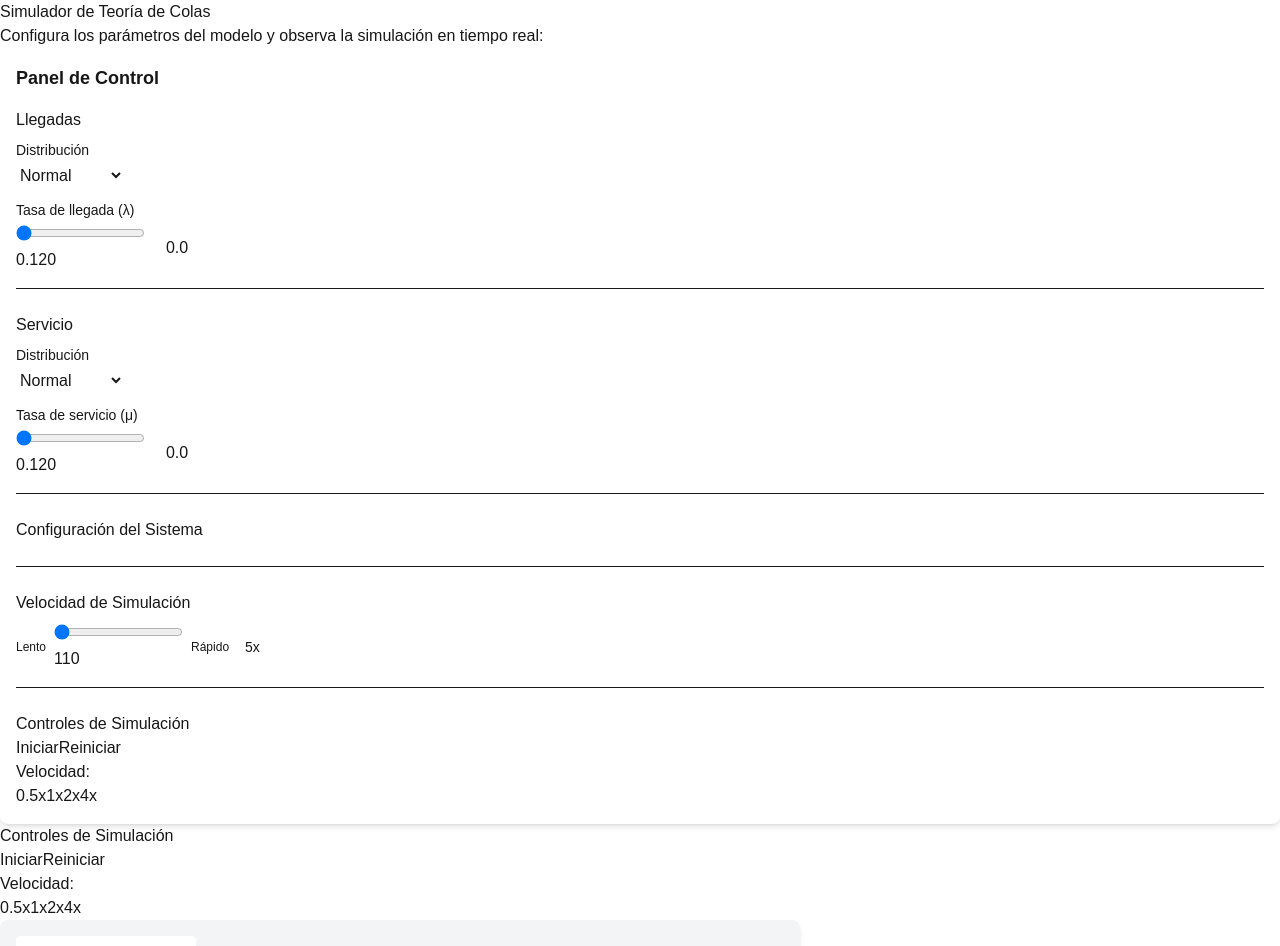
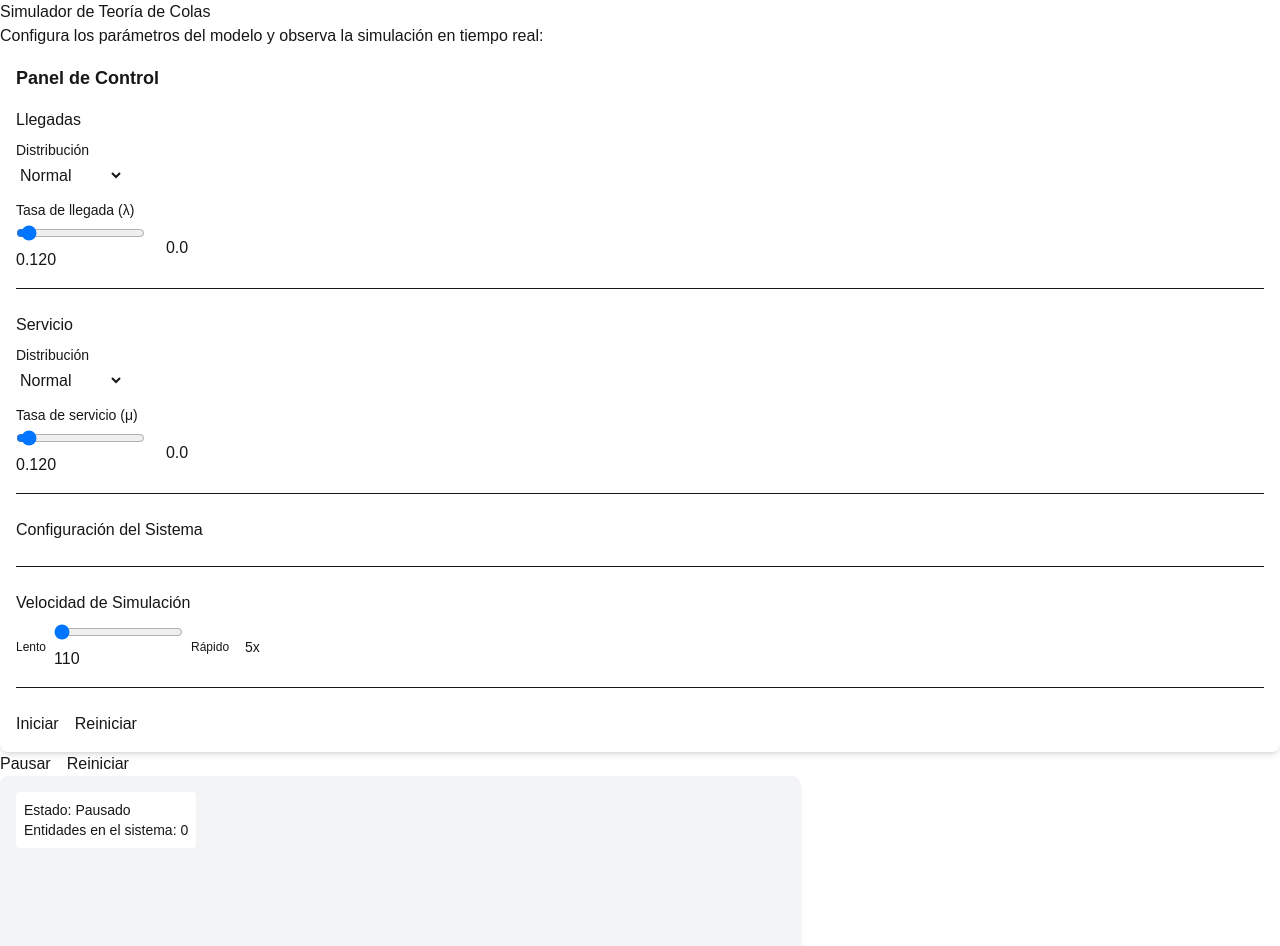
Before and after one commit to ingemateo30/teoriacolas.com, a Next.js app: page /simulator in a window 1280 px wide. Shown: the top 946 px of the page. Built offline with nearby package versions, Linux system fonts and the light colour scheme.

Commit message:
sin errores pero no simula datos

```diff
--- a/src/components/layout/Sidebar.tsx
+++ b/src/components/layout/Sidebar.tsx
@@ -84,7 +84,7 @@ export default function Sidebar() {
       ],
     },
     {
-      title: "Laboratorio",
+      title: "Calculadora",
       icon: (
         <svg className="w-5 h-5" fill="none" stroke="currentColor" viewBox="0 0 24 24" xmlns="http://www.w3.org/2000/svg">
           <path strokeLinecap="round" strokeLinejoin="round" strokeWidth="2" d="M19.428 15.428a2 2 0 00-1.022-.547l-2.387-.477a6 6 0 00-3.86.517l-.318.158a6 6 0 01-3.86.517L6.05 15.21a2 2 0 00-1.806.547M8 4h8l-1 1v5.172a2 2 0 00.586 1.414l5 5c1.26 1.26.367 3.414-1.415 3.414H4.828c-1.782 0-2.674-2.154-1.414-3.414l5-5A2 2 0 009 10.172V5L8 4z" />
--- a/src/components/simulator/SimulationControls.tsx
+++ b/src/components/simulator/SimulationControls.tsx
@@ -1,4 +1,4 @@
-import { useState } from 'react';
+import React from 'react';
 import { Button } from '@/components/ui/Button';
 import { SimulationState } from '@/types/simulation';
 
@@ -9,38 +9,26 @@ interface SimulationControlsProps {
   simulationState: SimulationState;
 }
 
-
-export const SimulationControls:React.FC<SimulationControlsProps> = ( {
+export const SimulationControls: React.FC<SimulationControlsProps> = ({
   onStart,
   onPause,
   onReset,
   simulationState,
-} ) => {
+}) => {
+  const isRunning = simulationState === 'running';
 
-
-  const [isRunning, setIsRunning] = useState(false);
-  const [speed, setSpeed] = useState(1);
-
+  // Usar las props en lugar de funciones vacías
   const handleToggleSimulation = () => {
-    setIsRunning(!isRunning);
-    // Lógica para iniciar/pausar la simulación
-  };
-
-  const handleReset = () => {
-    setIsRunning(false);
-    // Lógica para reiniciar la simulación
-  };
-
-  const handleSpeedChange = (newSpeed: number) => {
-    setSpeed(newSpeed);
-    // Lógica para cambiar la velocidad de simulación
+    if (isRunning) {
+      onPause();
+    } else {
+      onStart();
+    }
   };
 
   return (
     <div className="simulation-controls">
-      <h2>Controles de Simulación</h2>
-
-      <div className="controls-wrapper">
+      <div className="flex space-x-4">
         <Button
           onClick={handleToggleSimulation}
           variant={isRunning ? "secondary" : "primary"}
@@ -49,41 +37,11 @@ export const SimulationControls:React.FC<SimulationControlsProps> = ( {
         </Button>
 
         <Button
-          onClick={handleReset}
+          onClick={onReset}
           variant="outline"
         >
           Reiniciar
         </Button>
-
-        <div className="speed-controls">
-          <span>Velocidad:</span>
-          <div className="speed-buttons">
-            <button
-              className={`speed-button ${speed === 0.5 ? 'active' : ''}`}
-              onClick={() => handleSpeedChange(0.5)}
-            >
-              0.5x
-            </button>
-            <button
-              className={`speed-button ${speed === 1 ? 'active' : ''}`}
-              onClick={() => handleSpeedChange(1)}
-            >
-              1x
-            </button>
-            <button
-              className={`speed-button ${speed === 2 ? 'active' : ''}`}
-              onClick={() => handleSpeedChange(2)}
-            >
-              2x
-            </button>
-            <button
-              className={`speed-button ${speed === 4 ? 'active' : ''}`}
-              onClick={() => handleSpeedChange(4)}
-            >
-              4x
-            </button>
-          </div>
-        </div>
       </div>
     </div>
   );
--- a/src/components/ui/Slider.tsx
+++ b/src/components/ui/Slider.tsx
@@ -20,7 +20,7 @@ export const Slider: React.FC<SliderProps> = ({
   id,
   className = ''
 }) => {
-  const [internalValue, setInternalValue] = useState(0);
+  const [internalValue, setInternalValue] = useState(1);
 
   const handleChange = (e: React.ChangeEvent<HTMLInputElement>) => {
     const newValue = parseFloat(e.target.value);
```
